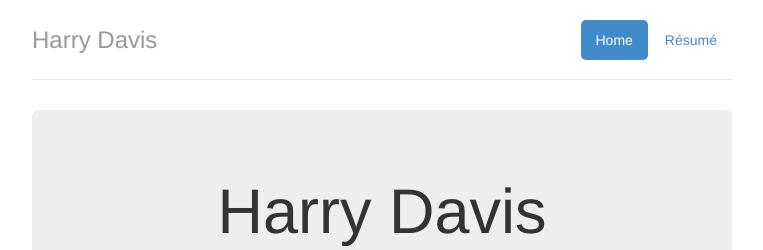
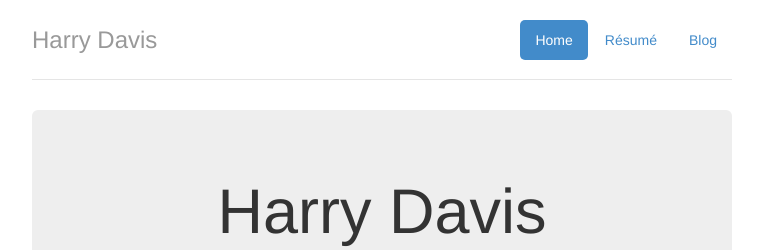
Before and after one commit to jeffreyglovsky/hmdavis.github.io, a plain HTML site: page index.html in a window 1280 px wide. Shown: the top 250 px of the page, without its empty margins (258-1021 px from the left). Drawn offline with Linux system fonts and the light colour scheme.

Commit message:
added blog

```diff
--- a/index.html
+++ b/index.html
@@ -23,7 +23,7 @@
         <ul class="nav nav-pills pull-right">
           <li class="active"><a href="#">Home</a></li>
           <li><a href="./assets/Resume_Web.pdf">Résumé</a></li>
-         <!--  <li><a href="#">Blog</a></li> -->
+          <li><a href="http://harrisonmdavis.tumblr.com">Blog</a></li>
         </ul>
         <h3 class="text-muted">Harry Davis</h3>
       </div>
```
